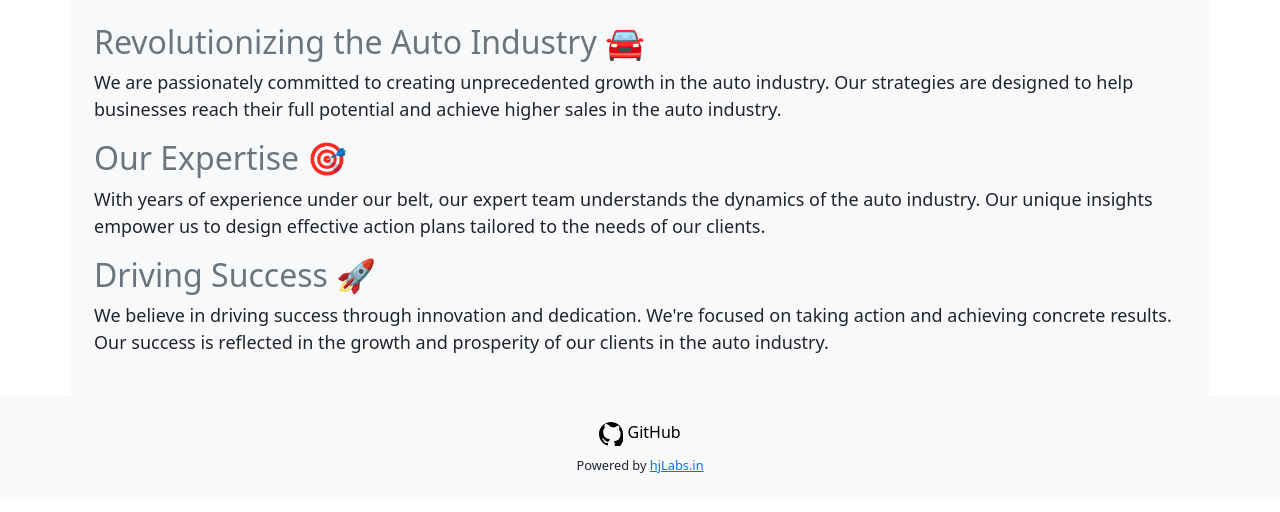
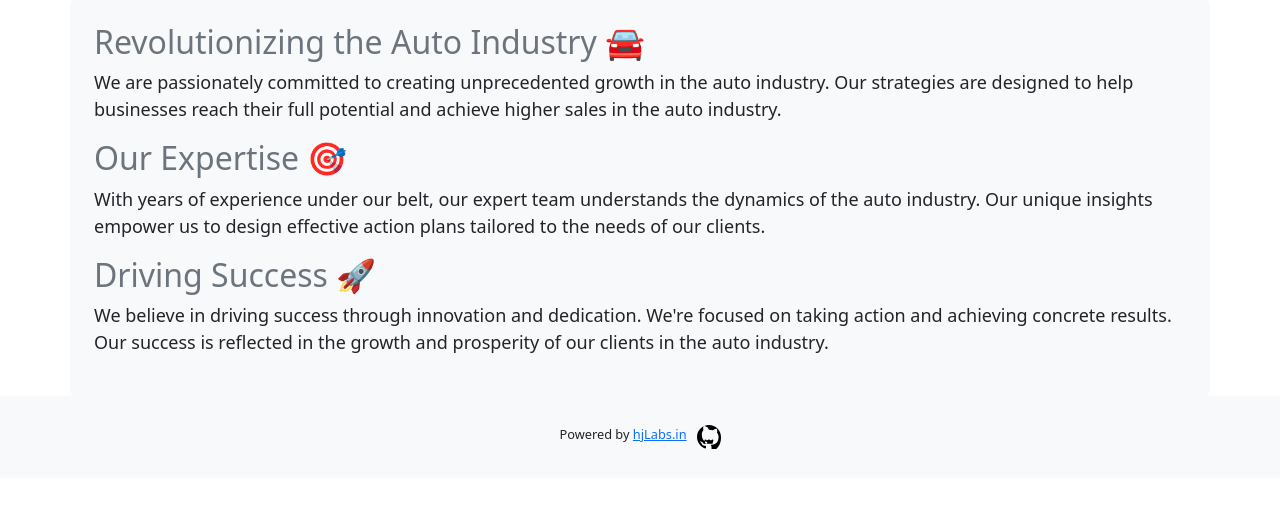
Before and after one commit to hemangjoshi37a/AutoActionHub.com, a Flask app: page /aboutus in a window 1280 px wide. Shown: the part 209-721 px from the top of the page. Run offline with Flask 3, Linux system fonts and the light colour scheme.

Commit message:
footer changed

```diff
--- a/templates/footer.html
+++ b/templates/footer.html
@@ -12,6 +12,9 @@
         .github-link {
             color: #000;
             text-decoration: none;
+            display: flex;
+            align-items: center;
+            justify-content: center;
         }
         .github-link:hover {
             color: #000;
@@ -22,19 +25,20 @@
 
 <body>
     <div class="footer bg-light p-4">
-        <div class="container text-center">
+        <div class="container text-center d-flex justify-content-center">
             <!-- Add the GitHub link with the GitHub symbol -->
-            <a class="github-link" href="https://github.com/hemangjoshi37a/AutoActionHub.com">
-                <svg height="24" viewBox="0 0 16 16" width="24" fill="#000">
-                    <path
-                        d="M8 0C3.58 0 0 3.58 0 8c0 3.54 2.29 6.53 5.47 7.59.4.08.55-.17.55-.38v-1.34C3.67 14.38 3.27 13 3.27 13c-.44-1.12-1.07-1.42-1.07-1.42-.88-.6.07-.59.07-.59 1 .07 1.53 1.03 1.53 1.03.9 1.54 2.36 1.1 2.94.84.09-.65.35-1.1.63-1.35-2.2-.25-4.52-1.11-4.52-4.94 0-1.09.39-1.98 1.03-2.68-.1-.26-.45-1.27.1-2.64 0 0 .84-.27 2.75 1.02A9.57 9.57 0 0 1 8 3.25c.85.004 1.7.12 2.5.35 1.91-1.29 2.75-1.02 2.75-1.02.56 1.37.21 2.38.1 2.64.64.7 1.03 1.59 1.03 2.68 0 3.85-2.32 4.69-4.54 4.94.36.31.68.92.68 1.86v2.75c0 .21.15.46.55.38A8.02 8.02 0 0 0 16 8c0-4.42-3.58-8-8-8z">
-                    </path>
-                </svg>
-                GitHub
-            </a>
-            <div class="powered-by">
+
+            <div class="powered-by" style="margin: 5px;">
                 Powered by <a href="https://hjLabs.in">hjLabs.in</a>
             </div>
+            <a class="github-link" href="https://github.com/hemangjoshi37a/AutoActionHub.com" style="margin: 5px;">
+              <svg height="24" viewBox="0 0 16 16" width="24" fill="#000" >
+                  <path
+                      d="M8 0C3.582 0 0 3.582 0 8c0 3.534 2.284 6.524 5.438 7.586.396.076.532-.172.532-.382v-1.403c-2.22.489-2.686-1.073-2.686-1.073-.363-.924-.89-1.174-.89-1.174-.73-.498.057-.488.057-.488.89.064 1.362.678 1.362.678.8 1.365 2.098.983 2.618.747.075-.578.293-.96.527-1.18-1.816-.265-3.73-1.175-3.73-5.215 0-1.144.404-2.074 1.074-2.818-.104-.263-.476-1.274.109-2.66 0 0 .862-.278 2.703 1.051A9.572 9.572 0 0 1 8 3.228c.853.003 1.703.118 2.504.347 1.841-1.243 2.703-.991 2.703-.991.55 1.335.203 2.31.104 2.576.635.695 1.074 1.573 1.074 2.818 0 4.14-2.732 5.036-5.344 5.25.34.3.64.891.64 1.792v2.75c0 .193.14.426.532.382C14.416 15.182 16 12.786 16 8c0-4.418-3.582-8-8-8zm2.482 12.092c-.074.204-.286.381-.521.379H6.04c-.238.002-.45-.176-.523-.382l-.48-1.614c-.069-.23.013-.478.196-.636.183-.158.431-.18.64-.064l.888.488s.235-.627 1.204-.627c.968 0 1.206.628 1.206.628l.887-.488c.21-.116.457-.094.64.064.183.158.265.406.196.636l-.479 1.614z"
+                  ></path>
+              </svg>
+          </a>
+
         </div>
     </div>
 
```
